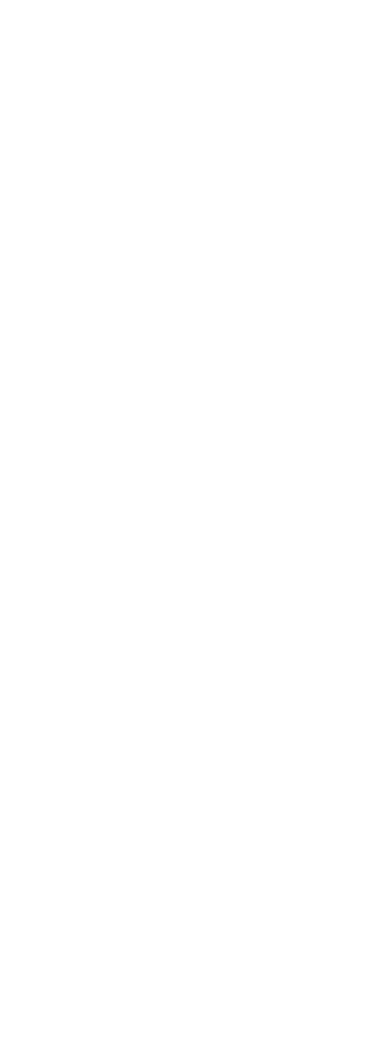
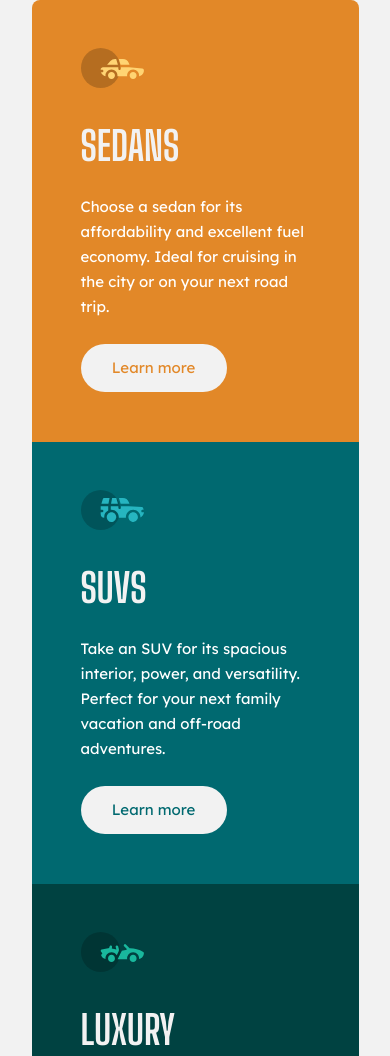
Before and after one commit to thomaserdmenger/3ColumnPreviewCardComponent, a plain HTML site: page index.html in a window 390 px wide. Shown: the top 1056 px of the page. Before the commit the page ends 844 px from the top, so only its background shows below. Drawn offline with Linux system fonts and the light colour scheme.

Commit message:
add mobile version + hover effects

```diff
--- a/css/styles.css
+++ b/css/styles.css
@@ -1,3 +1,11 @@
+:root {
+  --color-background-main: hsla(0, 0%, 95%, 100%);
+  --color-text: hsla(0, 0%, 100%, 100%);
+  --color-orange: hsla(31, 76%, 52%, 100%);
+  --color-teal: hsla(184, 100%, 22%, 100%);
+  --color-green: hsla(179, 100%, 13%, 100%);
+}
+
 *,
 *::before,
 *::after {
@@ -11,5 +19,112 @@ html {
 }
 
 body {
+  background-color: var(--color-background-main);
   min-height: 100vh;
+  display: flex;
+  justify-content: center;
+  align-items: center;
 }
+
+.container {
+  display: grid;
+  grid-template-rows: repeat(3, 44.2rem);
+  grid-template-columns: repeat(1, 32.7rem);
+}
+
+.card {
+  display: flex;
+  flex-direction: column;
+  /* justify-content: center; */
+  padding: 48px 49px;
+}
+
+.card--orange {
+  background-color: var(--color-orange);
+  border-top-right-radius: 8px;
+  border-top-left-radius: 8px;
+}
+
+.card--teal {
+  background-color: var(--color-teal);
+}
+
+.card--green {
+  background-color: var(--color-green);
+  border-bottom-right-radius: 8px;
+  border-bottom-left-radius: 8px;
+}
+
+.card__image {
+  width: 63.91px;
+  height: 40px;
+  margin-bottom: 3.5rem;
+}
+
+.card__heading {
+  font-family: 'Big Shoulders Display', cursive;
+  text-transform: uppercase;
+  color: var(--color-background-main);
+  font-size: 4rem;
+  font-weight: 700;
+  margin-bottom: 2.5rem;
+}
+
+.card__text {
+  color: var(--color-text);
+  font-weight: 400;
+  line-height: 2.5rem;
+  margin-bottom: 2.5rem;
+}
+
+.card__button {
+  border: none;
+  outline: none;
+  width: 14.6rem;
+  height: 4.8rem;
+  border-radius: 25px;
+  background-color: var(--color-background-main);
+  cursor: pointer;
+}
+
+.card__button:hover {
+  color: var(--color-text);
+  border: 0.2rem solid var(--color-text);
+}
+
+.card__button--orange {
+  color: var(--color-orange);
+}
+
+.card__button--orange:hover {
+  background-color: var(--color-orange);
+}
+
+.card__button--teal {
+  color: var(--color-teal);
+}
+
+.card__button--teal:hover {
+  background-color: var(--color-teal);
+}
+
+.card__button--green {
+  color: var(--color-green);
+}
+
+.card__button--green:hover {
+  background-color: var(--color-green);
+}
+
+.card__text,
+.card__button {
+  font-size: 1.5rem;
+  font-family: 'Lexend Deca', sans-serif;
+}
+
+@media only screen and (min-width: 1440px) {
+  .container {
+    grid-template-rows: repeat(1, 50rem);
+    grid-template-columns: repeat(3, 30.7rem);
+  }
+}
--- a/index.html
+++ b/index.html
@@ -4,23 +4,45 @@
     <meta charset="UTF-8" />
     <meta name="viewport" content="width=device-width, initial-scale=1.0" />
     <link rel="icon" type="image/png" sizes="32x32" href="./images/favicon-32x32.png" />
+    <link rel="preconnect" href="https://fonts.googleapis.com" />
+    <link rel="preconnect" href="https://fonts.gstatic.com" crossorigin />
+    <link
+      href="https://fonts.googleapis.com/css2?family=Big+Shoulders+Display:wght@700&family=Lexend+Deca&display=swap"
+      rel="stylesheet"
+    />
     <link rel="stylesheet" href="./css/normalize.css" />
     <link rel="stylesheet" href="./css/styles.css" />
     <title>Frontend Mentor | 3-column preview card component</title>
   </head>
   <body>
-    <main></main>
+    <main class="container">
+      <div class="card card--orange">
+        <img class="card__image" src="./images/icon-sedans.svg" alt="#" />
+        <h2 class="card__heading">Sedans</h2>
+        <p class="card__text">
+          Choose a sedan for its affordability and excellent fuel economy. Ideal for cruising in the city or
+          on your next road trip.
+        </p>
+        <button class="card__button card__button--orange">Learn more</button>
+      </div>
+      <div class="card card--teal">
+        <img class="card__image" src="./images/icon-suvs.svg" alt="#" />
+        <h2 class="card__heading">SUVS</h2>
+        <p class="card__text">
+          Take an SUV for its spacious interior, power, and versatility. Perfect for your next family vacation
+          and off-road adventures.
+        </p>
+        <button class="card__button card__button--teal">Learn more</button>
+      </div>
+      <div class="card card--green">
+        <img class="card__image" src="./images/icon-luxury.svg" alt="#" />
+        <h2 class="card__heading">Luxury</h2>
+        <p class="card__text">
+          Cruise in the best car brands without the bloated prices. Enjoy the enhanced comfort of a luxury
+          rental and arrive in style.
+        </p>
+        <button class="card__button card__button--green">Learn more</button>
+      </div>
+    </main>
   </body>
 </html>
-
-<!-- Sedans
-Choose a sedan for its affordability and excellent fuel economy. Ideal for cruising in the city
-or on your next road trip. -->
-
-<!-- SUVs
-Take an SUV for its spacious interior, power, and versatility. Perfect for your next family vacation
-and off-road adventures. -->
-
-<!-- Luxury
-Cruise in the best car brands without the bloated prices. Enjoy the enhanced comfort of a luxury
-rental and arrive in style. -->
```
